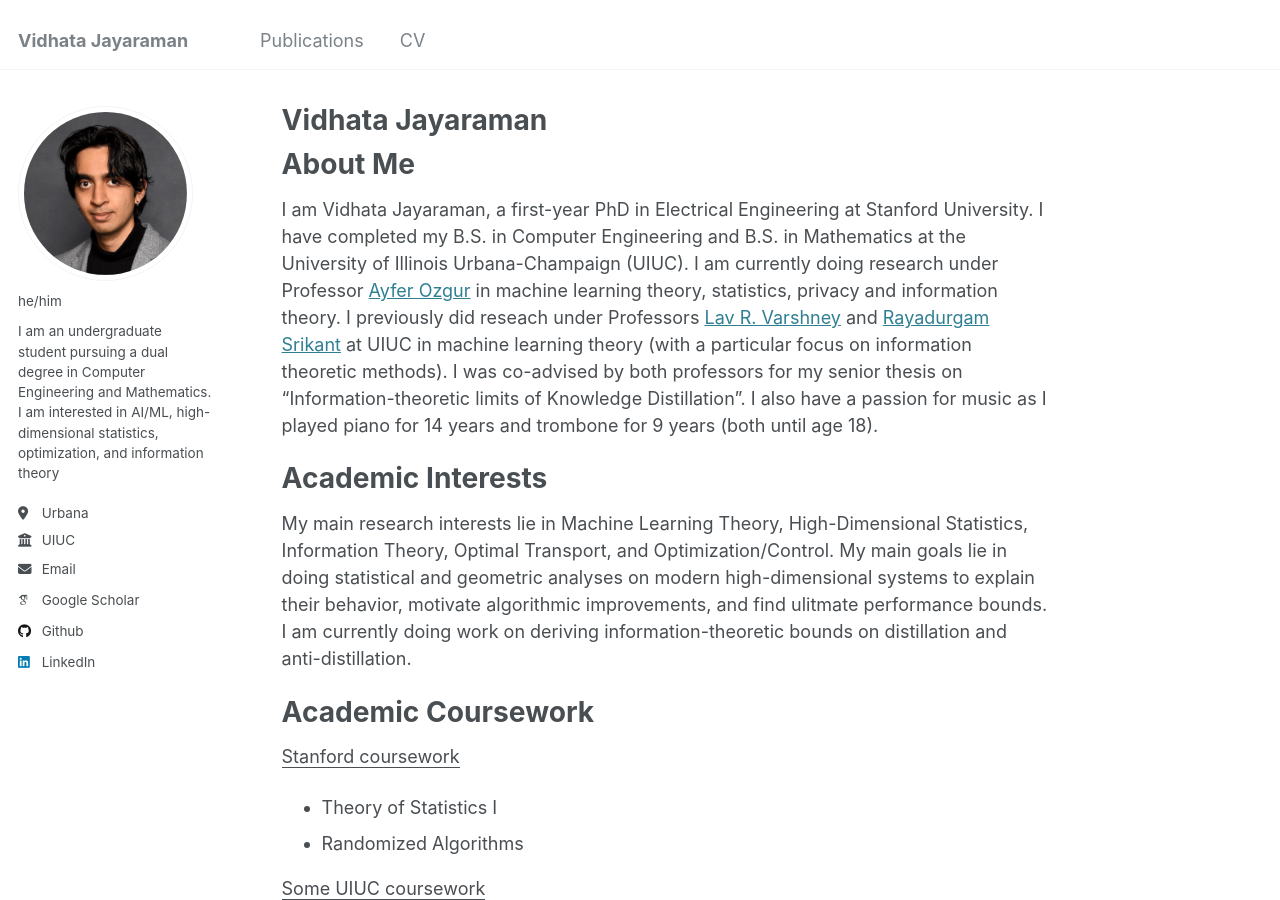
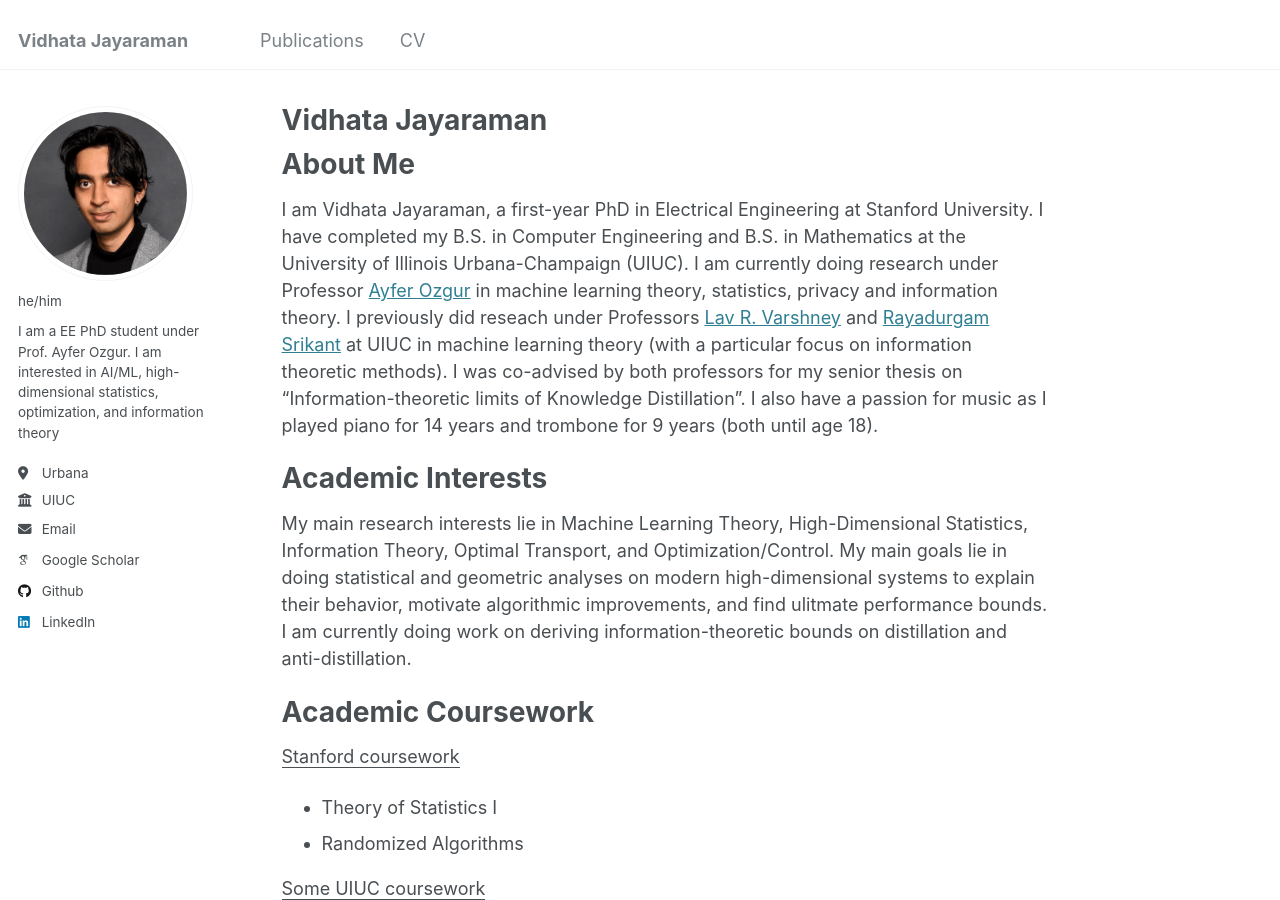
Before and after one commit to dxdt14/dxdt14.github.io, a Jekyll site: the page built from _pages/about.md, in a window 1280 px wide and 900 px high. Built offline with Jekyll 4.4.1, drawn with Linux system fonts in a browser that asks for light colours; some web fonts are replaced.

Commit message:
updated bio

```diff
--- a/_config.yml
+++ b/_config.yml
@@ -24,7 +24,7 @@ author:
   avatar           : "linkedin_profile_pic.jpeg"
   name             : ""
   pronouns         : "he/him"
-  bio              : "I am an undergraduate student pursuing a dual degree in Computer Engineering and Mathematics. I am interested in AI/ML, high-dimensional statistics, optimization, and information theory"
+  bio              : "I am a EE PhD student under Prof. Ayfer Ozgur. I am interested in AI/ML, high-dimensional statistics, optimization, and information theory"
   location         : "Urbana"
   employer         : "UIUC"
   uri              : # URL
```
